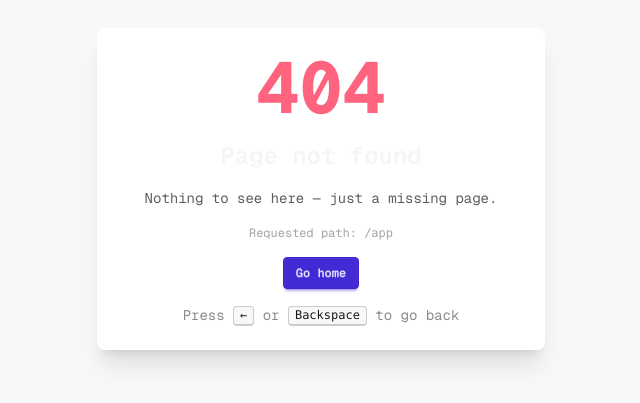
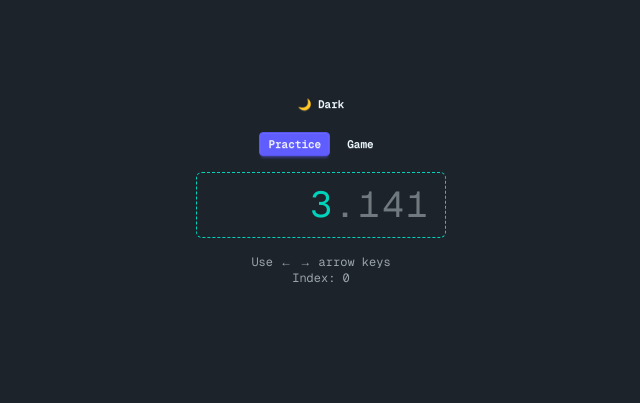
Before and after one commit to hieudoanm/pi, a Next.js app in the folder packages/app/: page /app in a window 1280 px wide. Before the commit this address had no page. Shown: the part 211-614 px from the top of the page, without its empty margins (319-959 px from the left). Built offline with nearby package versions, Linux system fonts and the light colour scheme.

Commit message:
add app page

```diff
--- /dev/null
+++ b/packages/app/src/pages/app/index.tsx
@@ -0,0 +1,224 @@
+import { PI } from '@pi/constants/app';
+import { NextPage } from 'next';
+import { useEffect, useMemo, useState } from 'react';
+
+const DIGIT_WIDTH = 24;
+const VIEWPORT_OFFSET = 4 * DIGIT_WIDTH;
+const HIGH_SCORE_KEY = 'pi-high-score';
+
+type Mode = 'practice' | 'game';
+
+const getHighScore = () => {
+  if (typeof window === 'undefined') return 0;
+  const saved = Number(localStorage.getItem(HIGH_SCORE_KEY));
+  return Number.isNaN(saved) ? 0 : saved;
+};
+
+const AppPage: NextPage = () => {
+  const digits = useMemo(() => PI.split(''), []);
+
+  const [index, setIndex] = useState(0);
+  const [mode, setMode] = useState<Mode>('practice');
+
+  const [
+    { locked = false, lastResult = null, revealedIndex = null, highScore = 0 },
+    setGameState,
+  ] = useState<{
+    locked: boolean;
+    lastResult: 'correct' | 'wrong' | null;
+    revealedIndex: number | null;
+    highScore: number;
+  }>({
+    locked: false,
+    lastResult: null,
+    revealedIndex: null,
+    highScore: getHighScore(),
+  });
+
+  // Theme
+  const [theme, setTheme] = useState<'dark' | 'light'>(() => {
+    if (typeof window === 'undefined') return 'dark';
+    return (localStorage.getItem('theme') as 'dark' | 'light') ?? 'dark';
+  });
+
+  useEffect(() => {
+    document.documentElement.setAttribute('data-theme', theme);
+    localStorage.setItem('theme', theme);
+  }, [theme]);
+
+  // Keyboard handling
+  useEffect(() => {
+    const handleKey = (e: KeyboardEvent) => {
+      // PRACTICE MODE
+      if (mode === 'practice') {
+        if (e.key === 'ArrowRight') {
+          setIndex((i) => Math.min(i + 1, digits.length - 1));
+        }
+        if (e.key === 'ArrowLeft') {
+          setIndex((i) => Math.max(i - 1, 0));
+        }
+        return;
+      }
+
+      // GAME MODE
+      if (mode === 'game' && !locked && /^[0-9.]$/.test(e.key)) {
+        const guess = e.key;
+        const correct = digits[index];
+
+        setGameState((p) => ({ ...p, revealedIndex: index }));
+
+        if (guess === correct) {
+          setGameState((p) => ({ ...p, lastResult: 'correct' }));
+          setTimeout(() => {
+            setIndex((i) => Math.min(i + 1, digits.length - 1));
+            setGameState((p) => ({
+              ...p,
+              lastResult: null,
+              revealedIndex: null,
+            }));
+          }, 200);
+        } else {
+          setGameState((previous) => {
+            const newHighScore = Math.max(previous.highScore, index);
+            localStorage.setItem(HIGH_SCORE_KEY, String(newHighScore));
+            return {
+              ...previous,
+              locked: true,
+              lastResult: 'wrong',
+              highScore: newHighScore,
+            };
+          });
+        }
+      }
+    };
+
+    window.addEventListener('keydown', handleKey);
+    return () => window.removeEventListener('keydown', handleKey);
+  }, [mode, index, digits, locked]);
+
+  const retry = () => {
+    setIndex(0);
+    setGameState((previous) => ({
+      ...previous,
+      locked: false,
+      lastResult: null,
+      revealedIndex: null,
+    }));
+  };
+
+  return (
+    <div className="bg-base-100 text-base-content flex h-screen items-center justify-center overflow-hidden">
+      <div className="flex flex-col items-center gap-4">
+        {/* Theme */}
+        <button
+          className="btn btn-ghost btn-xs"
+          onClick={() => setTheme((t) => (t === 'dark' ? 'light' : 'dark'))}>
+          {theme === 'dark' ? '🌙 Dark' : '☀️ Light'}
+        </button>
+
+        {/* Mode Switch */}
+        <div className="flex gap-2">
+          <button
+            className={`btn btn-xs ${mode === 'practice' ? 'btn-primary' : 'btn-ghost'}`}
+            onClick={() => setMode('practice')}>
+            Practice
+          </button>
+          <button
+            className={`btn btn-xs ${mode === 'game' ? 'btn-primary' : 'btn-ghost'}`}
+            onClick={() => {
+              setMode('game');
+              retry();
+            }}>
+            Game
+          </button>
+        </div>
+
+        {/* Score */}
+        {mode === 'game' && (
+          <div className="text-xs opacity-70">
+            <span>Score: {index}</span>
+            <span className="mx-2">•</span>
+            <span className="font-semibold">Best: {highScore}</span>
+          </div>
+        )}
+
+        {/* Digits */}
+        <div className="border-accent rounded-md border border-dashed px-4 py-2">
+          <div className="relative h-12 w-54 overflow-hidden">
+            <div
+              className="absolute top-0 flex h-12 transition-[left] duration-300 ease-out"
+              style={{ left: `${VIEWPORT_OFFSET - index * DIGIT_WIDTH}px` }}>
+              {digits.map((d, i) => {
+                const isCurrent = i === index;
+                const isPast = i < index;
+                const isRevealed = revealedIndex === i;
+
+                const showDigit = mode === 'practice' || isPast || isRevealed;
+
+                return (
+                  <div
+                    key={i}
+                    className={[
+                      'flex h-12 w-6 items-center justify-center text-4xl transition-colors select-none',
+                      isCurrent ? 'text-accent' : 'opacity-40',
+                      lastResult === 'wrong' && isCurrent && 'text-error',
+                      lastResult === 'correct' && isCurrent && 'text-success',
+                    ].join(' ')}>
+                    {showDigit ? d : '•'}
+                  </div>
+                );
+              })}
+            </div>
+          </div>
+        </div>
+
+        {/* Instructions */}
+        <div className="text-center text-xs opacity-60">
+          {mode === 'practice' ? (
+            <>
+              <div>Use ← → arrow keys</div>
+              <div>Index: {index}</div>
+            </>
+          ) : locked ? (
+            <>
+              <div className="text-error font-semibold">Mistake!</div>
+              <div>You reached digit {index}</div>
+            </>
+          ) : (
+            <>
+              <div>Type the next digit of π</div>
+              <div>Index: {index}</div>
+            </>
+          )}
+        </div>
+
+        {/* Retry */}
+        {mode === 'game' && locked && (
+          <button className="btn btn-error btn-sm" onClick={retry}>
+            Retry
+          </button>
+        )}
+
+        {/* Numpad */}
+        {mode === 'game' && !locked && (
+          <div className="mt-2 grid grid-cols-3 gap-2">
+            {[1, 2, 3, 4, 5, 6, 7, 8, 9, '.', 0].map((n) => (
+              <button
+                key={n}
+                className="btn btn-secondary btn-sm"
+                onClick={() =>
+                  window.dispatchEvent(
+                    new KeyboardEvent('keydown', { key: String(n) }),
+                  )
+                }>
+                {n}
+              </button>
+            ))}
+          </div>
+        )}
+      </div>
+    </div>
+  );
+};
+
+export default AppPage;
```
Also changed, not shown: 6 other files (tests, documents, lock files or other folders).
